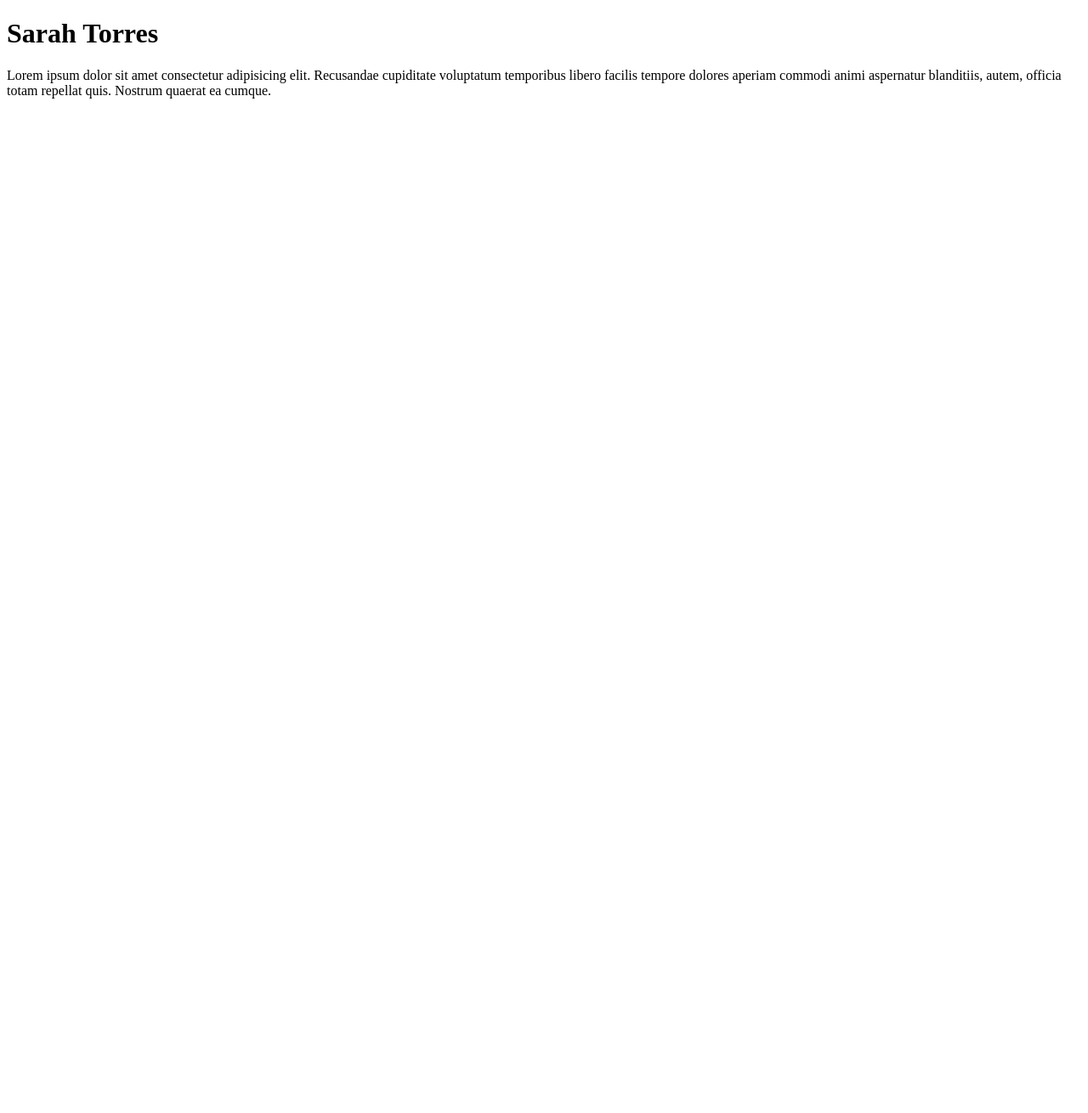
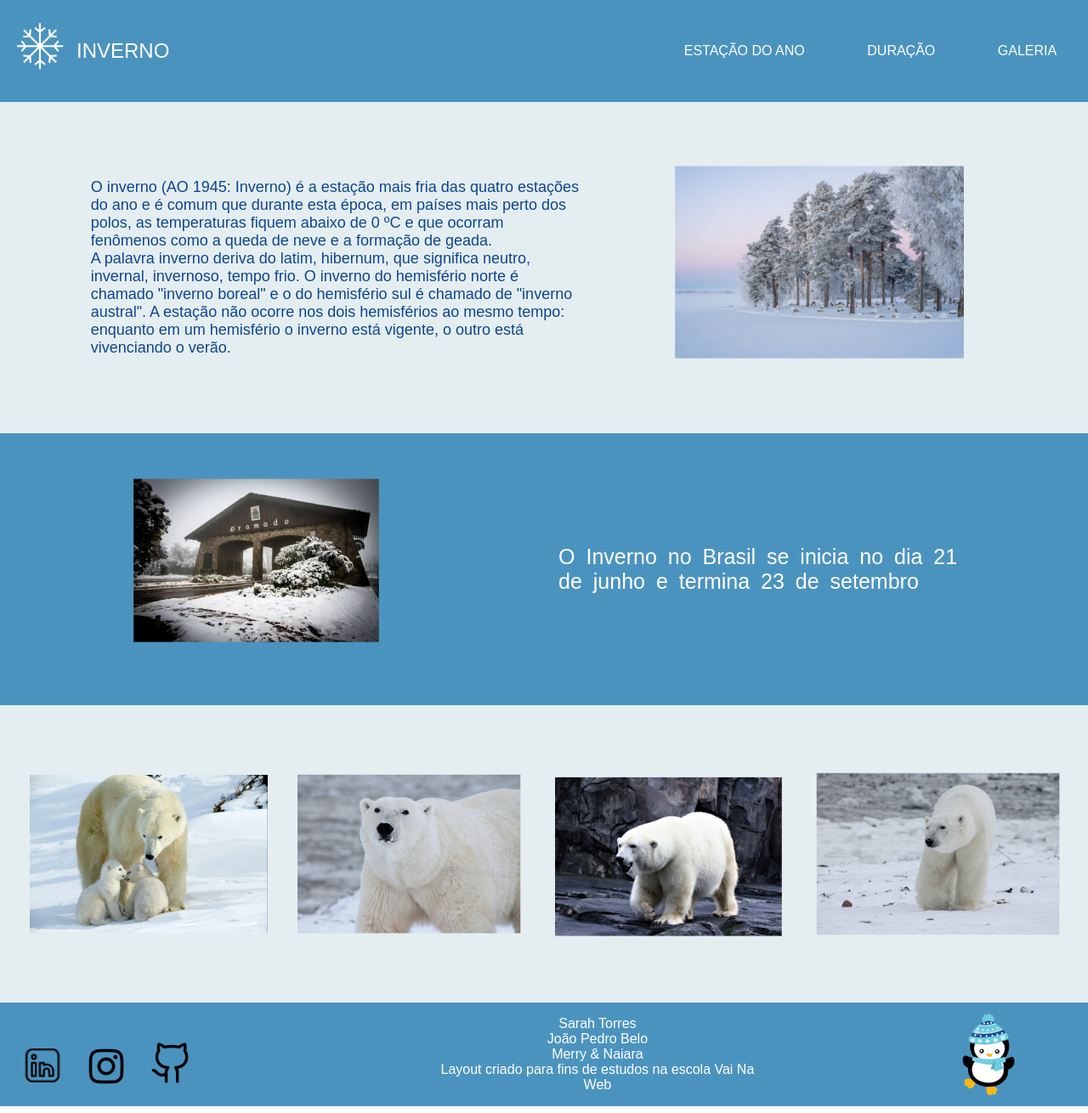
Before and after one commit to garotadoti/Desafio03-Inverno-Torres, a plain HTML site: page index.html in a window 1280 px wide. Shown: the whole page at 85% size. Before the commit the page ends 800 px from the top, so only its background shows below. Drawn offline with Linux system fonts and the light colour scheme.

Commit message:
desafio inverno

```diff
--- a/index.html
+++ b/index.html
@@ -3,15 +3,69 @@
 <head>
     <meta charset="UTF-8">
     <meta name="viewport" content="width=device-width, initial-scale=1.0">
-    <title>Aula git e github</title>
-     <link rel="stylesheet" href="./style.css">
+    <title>Desafio Inverno - Torres</title>
+     <link rel="stylesheet" href="style.css"/>
     </head>
     <body>
-     <header></header>
+     <header>
+            <figure>
+                <a href="a"></a>
+                <img src="./imagem floco.png" alt="imagem floco de neve" width="90px">
+            <h2>INVERNO</h2>
+            </figure>
+        <nav>
+            <ul>
+                <li>ESTAÇÃO DO ANO</li>
+                <li>DURAÇÃO</li>
+                <li>GALERIA</li>
+            </ul>
+        </nav>
+     </header>
      <main>
-        <h1>Sarah Torres</h1>
-        <p>Lorem ipsum dolor sit amet consectetur adipisicing elit. Recusandae cupiditate voluptatum temporibus libero facilis tempore dolores aperiam commodi animi aspernatur blanditiis, autem, officia totam repellat quis. Nostrum quaerat ea cumque.</p>
+        <section class="PrimeiraParteMain">
+            <div>
+            <p>O inverno (AO 1945: Inverno) é a estação mais fria das quatro estações do ano e é comum que durante esta época, em países mais perto dos polos, as temperaturas fiquem abaixo de 0 ºC e que ocorram fenômenos como a queda de neve e a formação de geada.</p><p>A palavra inverno deriva do latim, hibernum, que significa neutro, invernal, invernoso, tempo frio.
+                O inverno do hemisfério norte é chamado "inverno boreal" e o do hemisfério sul é chamado de "inverno austral". A estação não ocorre nos dois hemisférios ao mesmo tempo: enquanto em um hemisfério o inverno está vigente, o outro está vivenciando o verão.</p>
+                </div>
+                <figure>
+                  <a href=""></a>
+                  <img src="./inverno 1.png" alt="imagem inverno">
+                </figure>
+                </section>
+               <section class="SegundaSessaoMain">
+                  <figure>
+                    <a href=""></a>
+                    <img src="./gramado 1.png" alt="imagem gramado">
+                </figure>
+                <h1>O Inverno no Brasil  se inicia no dia 21 de junho e termina 23 de setembro</h1>
+            </section>
+            <section class="TerceiraSessaoMain">
+                <figure>
+                    <img src="./polar e filhotes.png" alt="imagem polar com filhotes">
+                        <img src="./polar.png" alt="imagem polar">
+                        <img class="polarnapedra" src="./polar na pedra.png" alt="imagem polar na pedra" >
+                    <img class="polarandando" src="./polar andando.png" alt="imagem polar andando">
+                </figure>
+            </section>
      </main>
-     <footer></footer>
+     <footer>
+        <nav>
+            <a href="#"></a>
+            <img src="./logo linkedin.png" alt="logo linkedin" width="100px" >
+            <a href="#"></a>
+            <img class="logoinsta" src="./logo insta.png" alt="logo instagram">
+            <a href="#"></a>
+            <img class="logogit" src="./logo github.png" alt="logo github">
+        </nav>
+        <section>
+            <p>Sarah Torres</p>
+            <p>João Pedro Belo</p>
+            <p>Merry & Naiara</p>
+            <p>Layout criado para fins de estudos na escola Vai Na Web</p>
+        </section>
+        <figure>
+            <img class="pinguin" src="./pinguin.png" alt="Pinguin">
+        </figure>
+     </footer>
 </body>
 </html>
--- a/style.css
+++ b/style.css
@@ -1,3 +1,129 @@
-*{
-    margin
+@import url("https://fonts.googleapis.com/css2?family=Actor&family=Roboto:wght@100&display=swap");
+* {
+    margin: 0;
+    padding: 0;
+    box-sizing: border-box;
+    font-family:sans-serif;
 }
+header {
+    display: flex;
+    justify-content: space-between;
+    background-color: #4B93BF;
+}
+figure {
+    display: flex;
+    align-items: center;
+    width: 30vw;
+}
+nav {
+    width: 40vw;
+}
+ul {
+    display: flex;
+    align-items: center;
+    list-style: none;
+    justify-content: space-around;
+    height: 15vh;
+    color: #ffffff;
+}
+
+h2 {
+    width: 10vw;
+    font-weight: 500;
+    color: #ffffff;
+}
+ul {
+    display: flex;
+    justify-content: space-around;
+    list-style: none;
+    width: 40vw;
+}
+li:hover{
+    text-decoration: underline blue;
+}
+main figure img:hover {
+    transform: scale(1.1);
+    filter: opacity(1);
+    transition: .6s ease-in-out;
+}
+.PrimeiraParteMain {
+    background-color: #E4EEF1;
+   display: flex;
+   align-items: center;
+   justify-content: space-evenly;
+}
+.PrimeiraParteMain P {
+    width: 45vw;
+    color: #0F468C;
+    font-size: 18px;
+}
+.PrimeiraParteMain img {
+    display: flex;
+    justify-content: space-evenly;
+    width: 350px;
+}
+.SegundaSessaoMain {
+    display: flex;
+    background-color: #4B93BF;
+    align-items: center;
+    justify-content: space-evenly;
+    height:40vh;
+}
+h1 {
+    width: 38vw;
+    font-weight: 300;
+    color: #ffffff;
+    font-size: 25px;
+    word-spacing: 6px;
+}
+.container02 figure {
+    display: flex;
+    align-items: center;
+
+}
+.TerceiraSessaoMain {
+    background-color:#E4EEF1;
+    align-items: center;
+}
+.QuartaSessaoMain {
+ display: flex;
+ align-items: center;
+ justify-content: right;
+}
+.polarnapedra {
+    position: relative;
+    top: 1.4vh;
+    left: 40px;
+}
+.polarandando {
+    position: relative;
+    left: 45px;
+}
+.logoinsta {
+    position: relative;
+    right: 30px;
+    top: 1.0vh;
+}
+.logogit {
+    position: relative;
+    right: 65px;
+    top: 1.4vh;
+}
+footer {
+    background-color: #4B93BF;
+    display: flex;
+    align-items: center;
+    justify-content: space-around;
+}
+footer p {
+    align-items: center;
+    text-align: center;
+    color: #ffffff;
+}
+footer p:hover {
+    text-decoration: underline blue;
+}
+.pinguin {
+    position: relative;
+    left: 230px;
+}
```
Also changed, not shown: Design sem nome (10) 1 (1).png (added), gramado 1.png (added), imagem floco.png (added), inverno 1.png (added), logo github.png (added), logo insta.png (added), logo linkedin.png (added), pinguin.png (added), polar andando.png (added), polar e filhotes.png (added), polar na pedra.png (added), polar.png (added), 1 other file.
